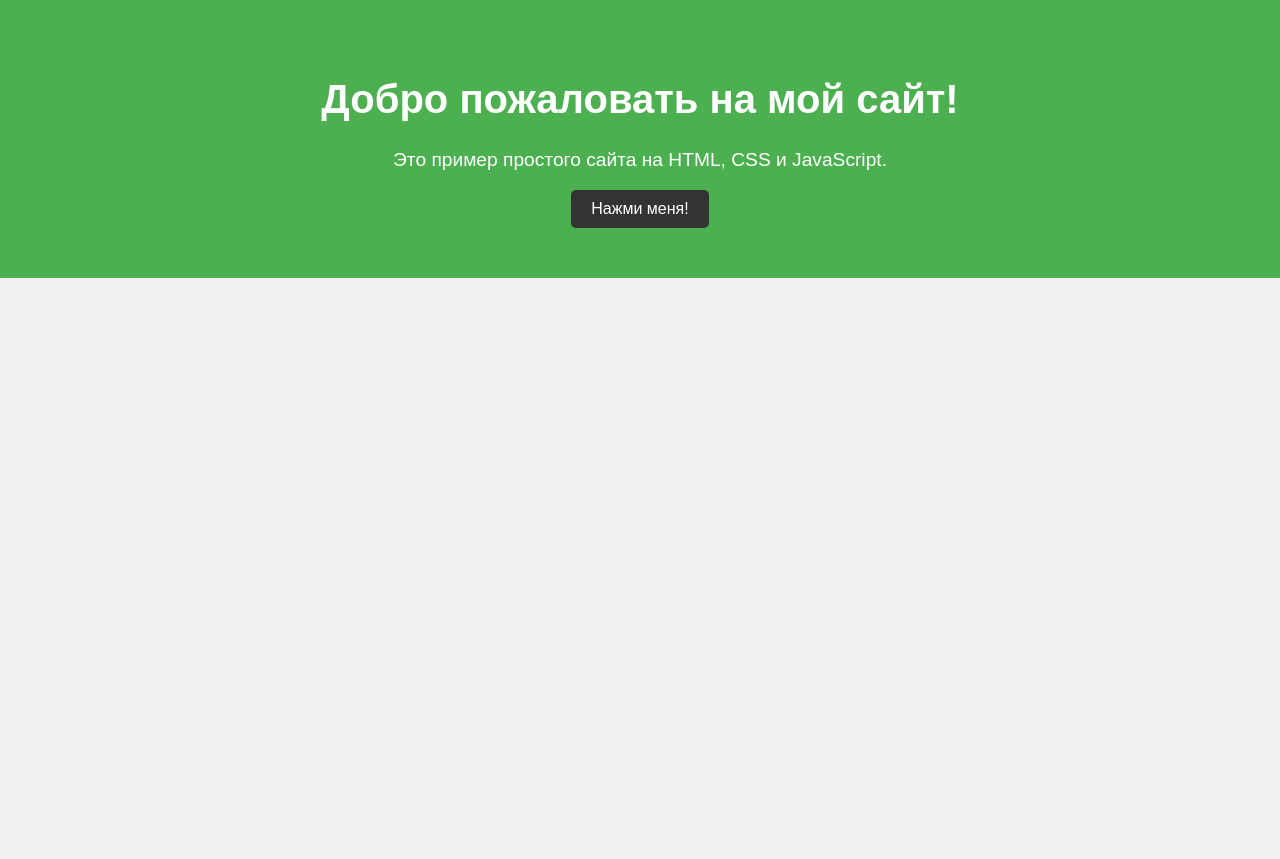
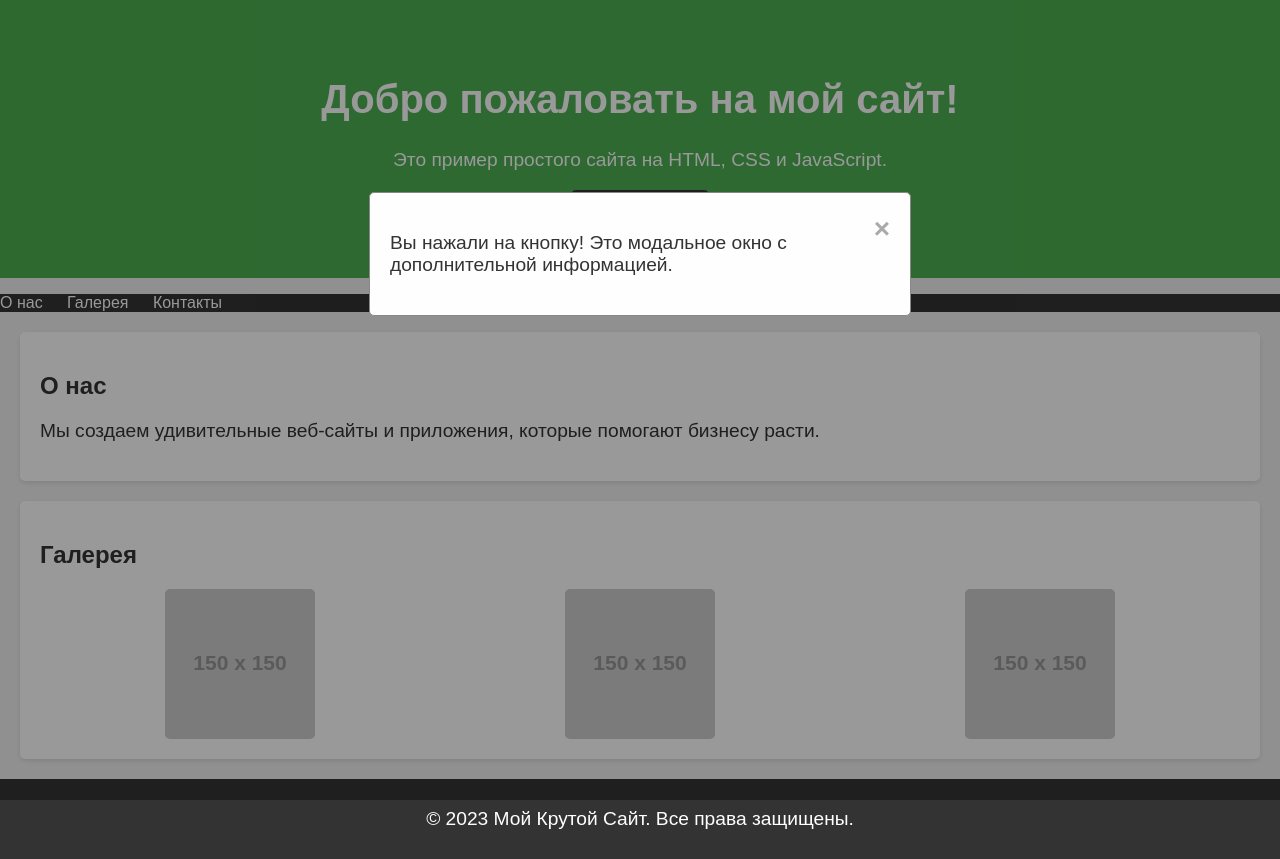
Before and after one commit to Bayel-Tashpulatov/project1, a plain HTML site: page index.html in a window 1280 px wide. Both pictures are taken after a click on the button "Нажми меня!". Before the commit the page ends 800 px from the top, so only its background shows below. Drawn offline with Linux system fonts and the light colour scheme; placeholder pictures from the web are drawn by us.

Commit message:
update project

```diff
--- a/index.html
+++ b/index.html
@@ -12,6 +12,40 @@
         <p>Это пример простого сайта на HTML, CSS и JavaScript.</p>
         <button id="myButton">Нажми меня!</button>
     </header>
+
+    <nav>
+        <ul>
+            <li><a href="#about">О нас</a></li>
+            <li><a href="#gallery">Галерея</a></li>
+            <li><a href="#contact">Контакты</a></li>
+        </ul>
+    </nav>
+
+    <section id="about">
+        <h2>О нас</h2>
+        <p>Мы создаем удивительные веб-сайты и приложения, которые помогают бизнесу расти.</p>
+    </section>
+
+    <section id="gallery">
+        <h2>Галерея</h2>
+        <div class="gallery">
+            <img src="https://via.placeholder.com/150" alt="Пример 1">
+            <img src="https://via.placeholder.com/150" alt="Пример 2">
+            <img src="https://via.placeholder.com/150" alt="Пример 3">
+        </div>
+    </section>
+
+    <footer>
+        <p>&copy; 2023 Мой Крутой Сайт. Все права защищены.</p>
+    </footer>
+
+    <div id="myModal" class="modal">
+        <div class="modal-content">
+            <span class="close">&times;</span>
+            <p>Вы нажали на кнопку! Это модальное окно с дополнительной информацией.</p>
+        </div>
+    </div>
+
     <script src="script.js"></script>
 </body>
 </html>
--- a/script.js
+++ b/script.js
@@ -1,3 +1,17 @@
 document.getElementById("myButton").addEventListener("click", function() {
-    alert("Вы нажали на кнопку!");
+    // Показываем модальное окно
+    document.getElementById("myModal").style.display = "block";
 });
+
+// Закрываем модальное окно при нажатии на "x"
+document.querySelector(".close").addEventListener("click", function() {
+    document.getElementById("myModal").style.display = "none";
+});
+
+// Закрываем модальное окно при клике вне его
+window.addEventListener("click", function(event) {
+    const modal = document.getElementById("myModal");
+    if (event.target === modal) {
+        modal.style.display = "none";
+    }
+});
--- a/styles.css
+++ b/styles.css
@@ -29,9 +29,91 @@ button {
     border: none;
     border-radius: 5px;
     cursor: pointer;
-    transition: background-color 0.3s;
+    transition: background-color 0.3s, transform 0.3s;
 }
 
 button:hover {
     background-color: #555;
+    transform: scale(1.1);
 }
+
+nav {
+    background-color: #333;
+    color: white;
+}
+
+nav ul {
+    list-style-type: none;
+    padding: 0;
+}
+
+nav ul li {
+    display: inline;
+    margin-right: 20px;
+}
+
+nav ul li a {
+    color: white;
+    text-decoration: none;
+}
+
+section {
+    padding: 20px;
+    margin: 20px;
+    background-color: white;
+    border-radius: 5px;
+    box-shadow: 0 2px 5px rgba(0, 0, 0, 0.1);
+}
+
+.gallery {
+    display: flex;
+    justify-content: space-around;
+}
+
+.gallery img {
+    border-radius: 5px;
+}
+
+footer {
+    text-align: center;
+    padding: 10px;
+    background-color: #333;
+    color: white;
+}
+
+.modal {
+    display: none;
+    position: fixed;
+    z-index: 1;
+    left: 0;
+    top: 0;
+    width: 100%;
+    height: 100%;
+    overflow: auto;
+    background-color: rgb(0,0,0);
+    background-color: rgba(0,0,0,0.4);
+}
+
+.modal-content {
+    background-color: #fefefe;
+    margin: 15% auto;
+    padding: 20px;
+    border: 1px solid #888;
+    width: 80%;
+    max-width: 500px;
+    border-radius: 5px;
+}
+
+.close {
+    color: #aaa;
+    float: right;
+    font-size: 28px;
+    font-weight: bold;
+}
+
+.close:hover,
+.close:focus {
+    color: black;
+    text-decoration: none;
+    cursor: pointer;
+}
```
